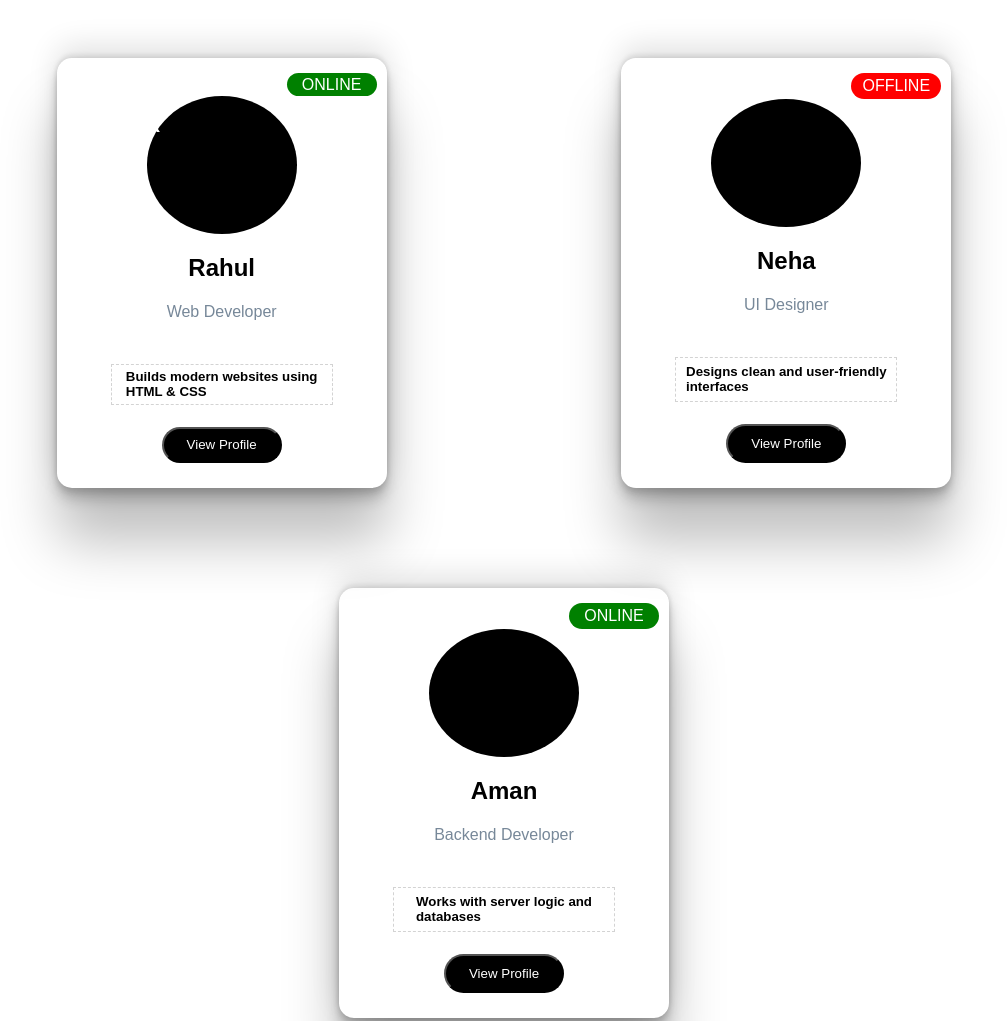
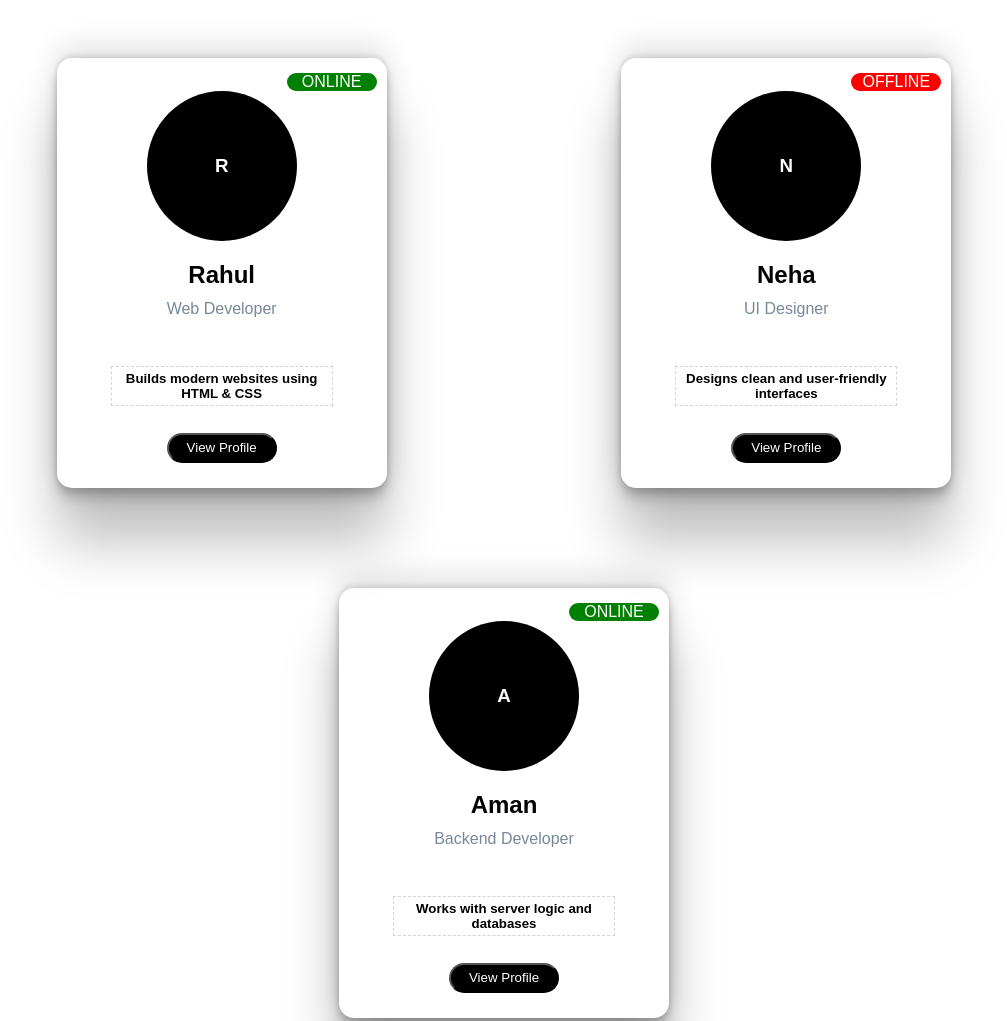
Before and after one commit to shouryarai607/Web-Development.., a plain HTML site: page prc.html in a window 1280 px wide. Shown: the top 1021 px of the page, without its empty margins (136-1143 px from the left). Drawn offline with Linux system fonts and the light colour scheme.

Commit message:
improved

```diff
--- a/prc.html
+++ b/prc.html
@@ -30,8 +30,10 @@ body{
 
 
 h3{
-  height: 100px;
-  width: 100px;
+  height: 200px;
+  width: 200px;
+  display: grid;
+  place-items: center;
   color: white;
 }
 #b1{
@@ -52,6 +54,9 @@ h3{
   background-color: black;
   /* position: relative;
   left: 70px; */
+  display: flex;
+  align-items: center;
+
 }
 #p_name{
   color: black;
@@ -63,25 +68,26 @@ h3{
   position: relative;
   color: lightslategray;
   /* left: 100px; */
-  bottom: 15px;
+  bottom: 25px;
 }
 #p_describe{
   border: 1px dashed lightgrey;
-  height: 50px;
+  height: 100px;
   width: 220px;
   /* text-align: center; */
   display: grid;
   place-items: center;
+  text-align: center;
   position: relative;
-  bottom: 10px;
+  bottom: 15px;
   /* left: 65px;  */
 
 }
 #b2{
   background-color: black;
   color: white;
-  height: 45px;
-  width: 120px;
+  height: 70px;
+  width: 110px;
   border-radius: 22px;
   position: relative;
   /* left: 105px; */
@@ -103,7 +109,7 @@ h3{
 
     <div class="profile"id="p2">
       <a id="b1" style="background-color: red;">OFFLINE</a>
-      <div class="pp"> </div>
+      <div class="pp"><h3>N</h3></div>
       <h2 id="p_name">Neha</h2>
       <p id="p_bio">UI Designer</p>
       <h5 id="p_describe">Designs clean and user-friendly<br>interfaces</h5>
@@ -113,7 +119,7 @@ h3{
 <div id="parent_1">
   <div class="profile" id="p3">
       <a id="b1">ONLINE</a>
-      <div class="pp"></div>
+      <div class="pp"><h3>A</h3></div>
       <h2 id="p_name">Aman</h2>
       <p id="p_bio">Backend Developer</p>
       <h5 id="p_describe">Works with server logic and<br>databases</h5>
```
